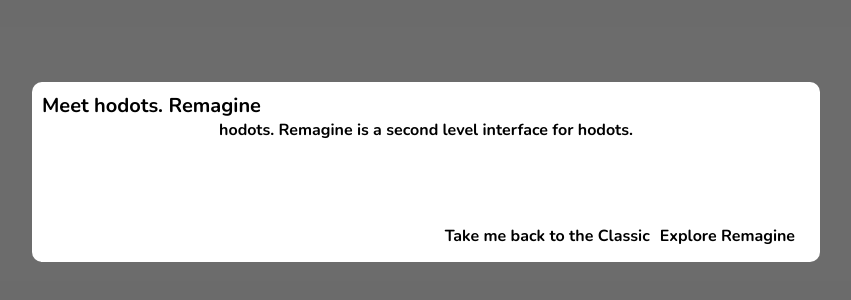
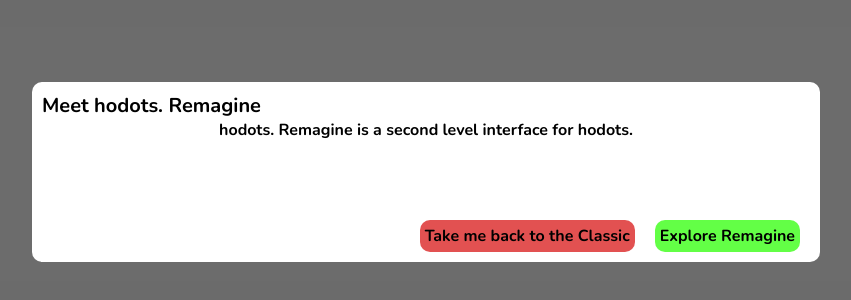
Before and after one commit to leafstudiosDot/hodotsnet-remagine, a React (Create React App) app: page / in a window 1280 px wide. Shown: the part 228-528 px from the top of the page, without its empty margins (214-1065 px from the left). Built offline with nearby package versions, Linux system fonts and the light colour scheme.

Commit message:
spacings for buttons

```diff
--- a/src/interfaces/Modal.css
+++ b/src/interfaces/Modal.css
@@ -36,11 +36,16 @@
 #Modal-ButtonReject {
     padding: 5px;
     cursor: pointer;
+    background-color: #e25151;
+    border-radius: 10px;
 }
 
 #Modal-ButtonAccept {
     padding: 5px;
     cursor: pointer;
+    background-color: #63ff46;
+    border-radius: 10px;
+    margin-left: 20px;
 }
 
 .Modal-BG {
```
